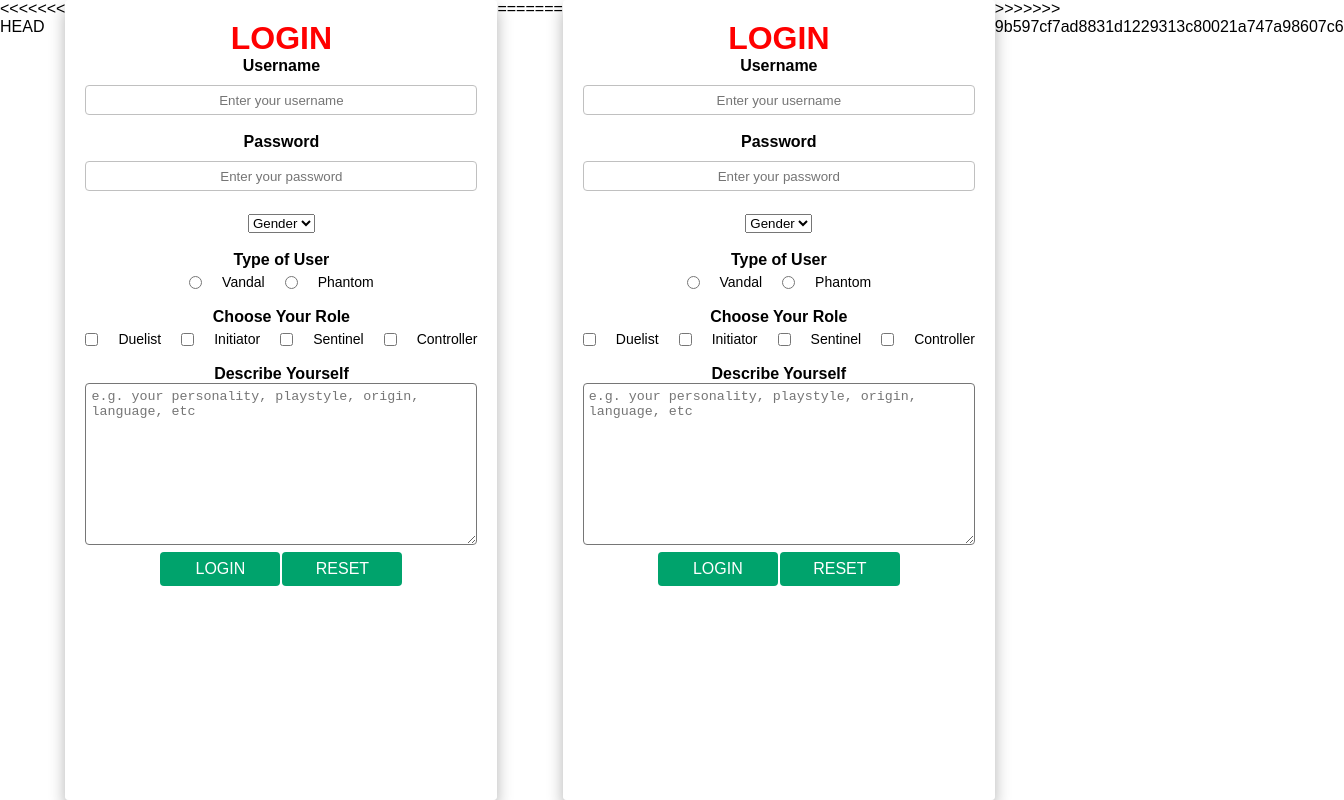
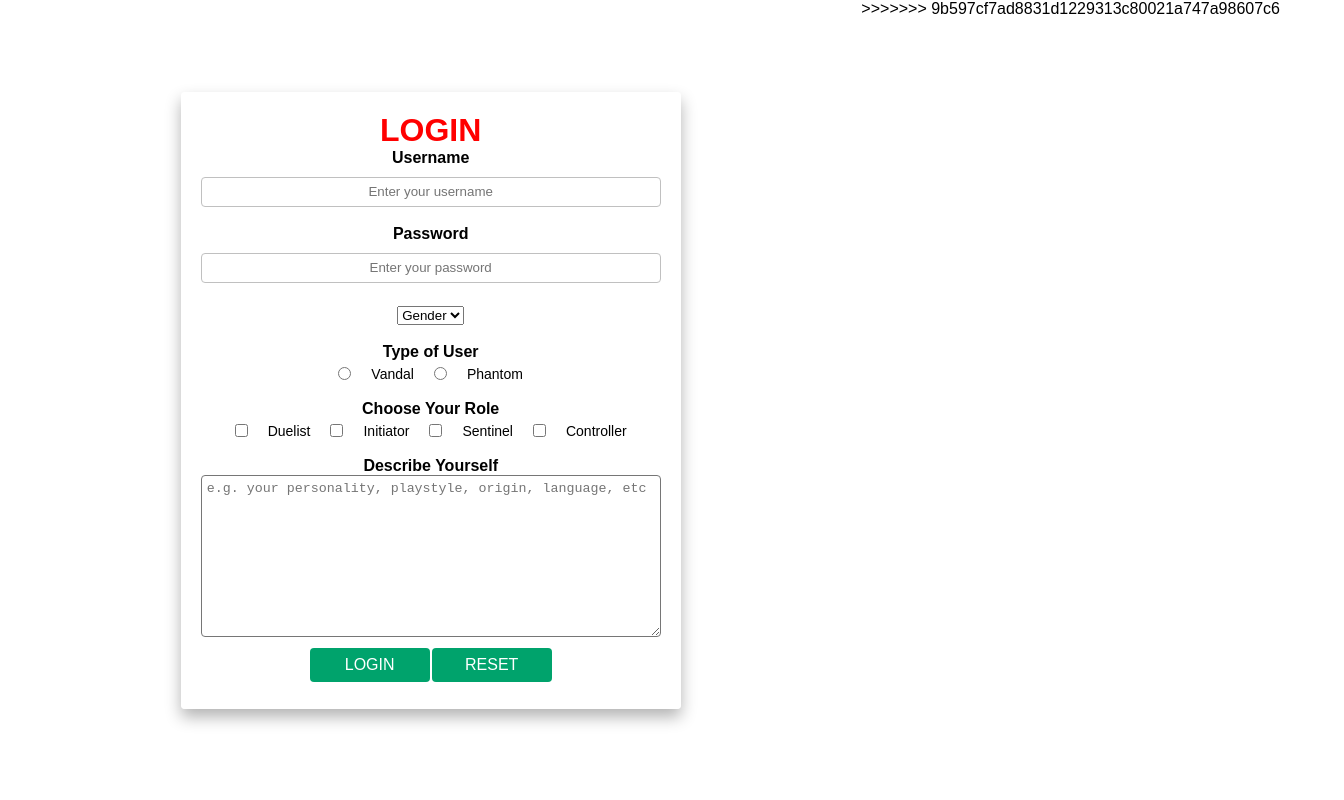
Before and after one commit to DavidMorganNeuron/web-profile, a plain HTML site: page tugas2.html in a window 1280 px wide. Shown: the whole page, 1344 px wide, since content can reach past the window. Drawn offline with Linux system fonts and the light colour scheme.

Commit message:
Initial commit

```diff
--- a/tugas2.html
+++ b/tugas2.html
@@ -1,78 +1,3 @@
-<<<<<<< HEAD
-<!DOCTYPE html>
-<html lang="en">
-  <head>
-    <meta charset="UTF-8" />
-    <meta name="viewport" content="width=device-width, initial-scale=1.0" />
-    <title>Valorant Community</title>
-    <link rel="stylesheet" href="style2.css" />
-  </head>
-  <body>
-    <div class="container">
-      <form action="">
-        <h1><b>LOGIN</b></h1>
-        <div class="form-group">
-          <label for="uname"><b>Username</b></label>
-          <input
-            type="text"
-            id="uname"
-            name="username"
-            class="form-control"
-            required placeholder="Enter your username"
-          />
-        </div>
-        <div class="form-group">
-          <label for="pass"><b>Password</b></label>
-          <input
-            type="password"
-            id="pass"
-            name="password"
-            class="form-control"
-            required placeholder="Enter your password"
-          />
-          <div class="route-group">
-            <select name="gender" required>
-                <option value="" disabled selected><b>Gender</b></option>
-                <option value="male">Male</option>
-                <option value="female">Female</option>
-            </select>
-          </div><br>
-            <label><b>Type of User</b></label>
-            <div class="route-group">
-                <input type="radio" id="vandal" name="gun" value="vandal">
-                <label for="vandal">Vandal</label>
-                <input type="radio" id="phantom" name="gun" value="phantom">
-                <label for="phantom">Phantom</label>
-            </div><br>
-             <label><b>Choose Your Role</b></label>
-            <div class="route-group">
-                <input type="checkbox" id="duelist" name="role" value="duelist">
-                <label for="duelist">Duelist</label>
-                <input type="checkbox" id="initiator" name="role" value="initiator">
-                <label for="initiator">Initiator</label>
-                <input type="checkbox" id="sentinel" name="role" value="sentinel">
-                <label for="sentinel">Sentinel</label>
-                <input type="checkbox" id="controller" name="role" value="controller">
-                <label for="controller">Controller</label>
-            </div><br>
-            <div>
-              <p><b>Describe Yourself</b></p>
-              <textarea name="describe" rows="10" class="comment" placeholder="e.g. your personality, playstyle, origin, language, etc"></textarea>
-            </div>
-        </div>
-        <ul class="ul-login">
-          <table>
-            <tr>
-            <td><li><input type="submit" class="btn" value="Login"></li></a></td>
-            <td><li><input type="reset" class="btn" value="reset" /></li></td>
-            </tr>
-          </table>
-        </ul>
-      </form>
-    </div>
-  </body>
-</html>
-=======
 <!DOCTYPE html>
 <html lang="en">
   <head>
```
